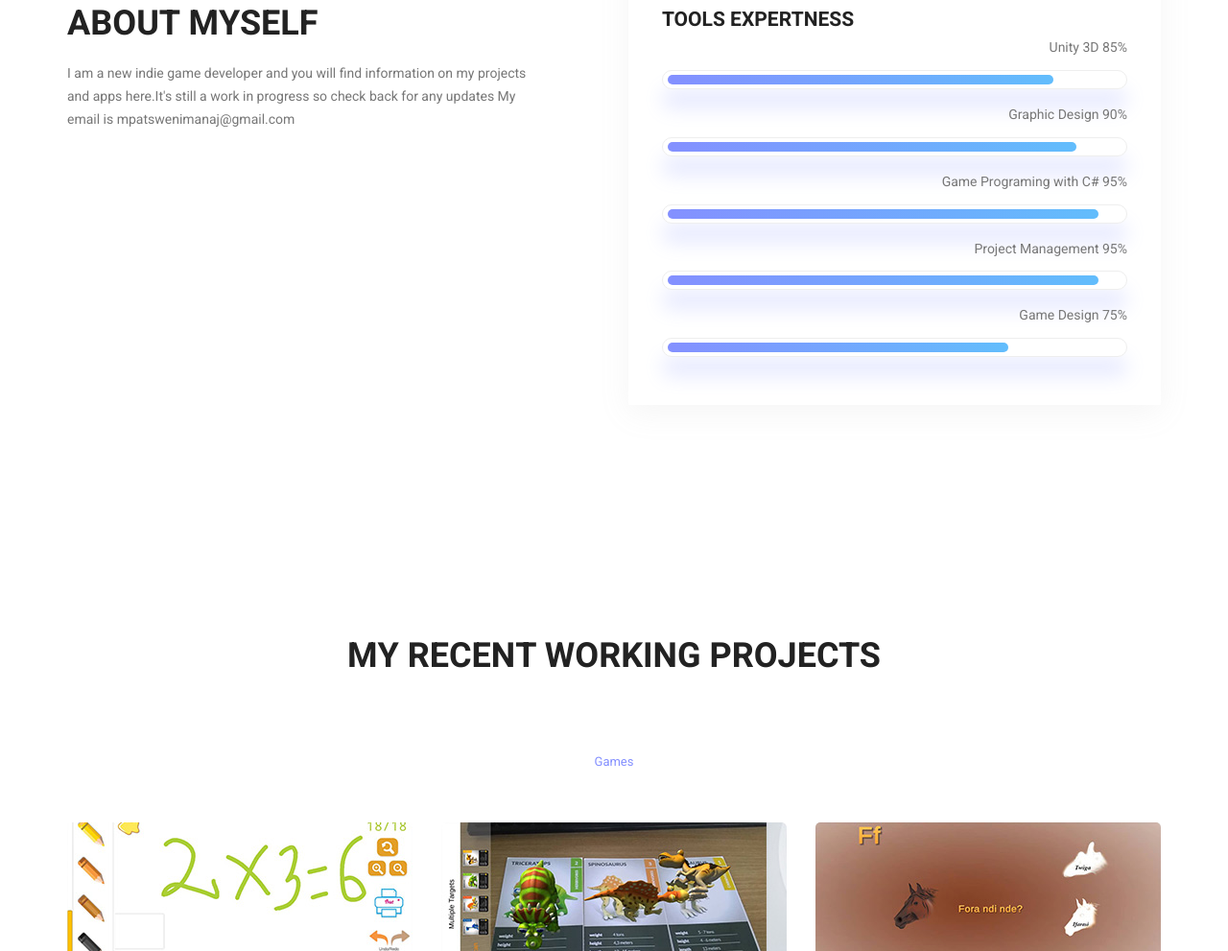
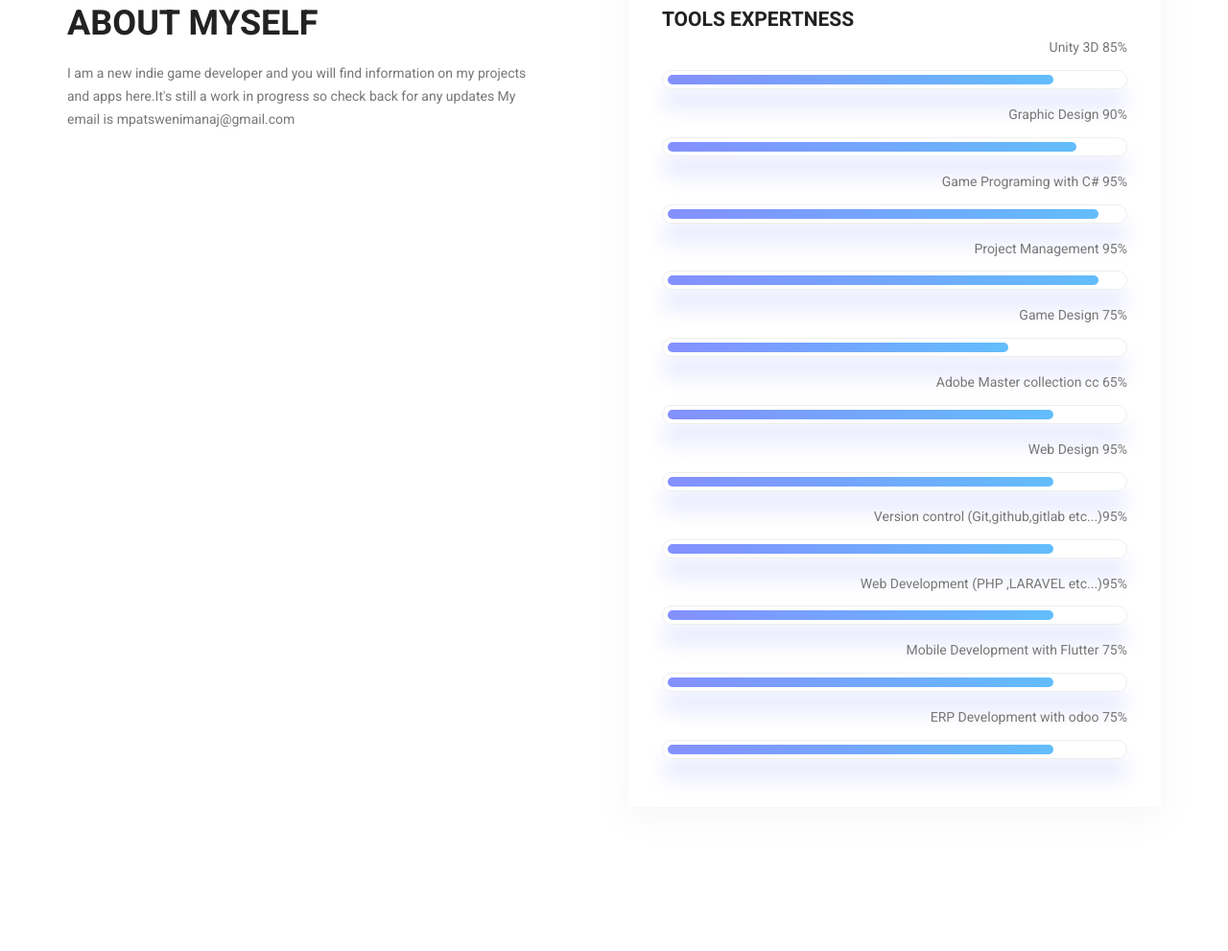
Before and after one commit to JDamour/profile, a plain HTML site: page index.html in a window 1280 px wide. Shown: the part 907-1898 px from the top of the page at 96% size. Drawn offline with Linux system fonts and the light colour scheme.

Commit message:
adding more

```diff
--- a/index.html
+++ b/index.html
@@ -63,9 +63,10 @@
 								<h5>This is me</h5>
 								<h2 style="font-size: 31px;">Jean D'amour MPATSWENIMANA</h2>
 								<p>Software Developer and Indie game developer with more than 5 year experience in software industry</p>
-								<span class="banner_btn" href="#">Indie game developer</a>
+								<a class="banner_btn" href="https://www.linkedin.com/in/jean-d-amour-mpatswenimana/" target="_blank">Look my CV on linkedin</a>
 							</div>
 						</div>
+
 					</div>
 				</div>
             </div>
@@ -116,6 +117,42 @@
 									<h4>Game Design <span class="counter">75</span>%</h4>
 									<div class="progress">
 										<div class="progress-bar" role="progressbar" aria-valuenow="75" aria-valuemin="0" aria-valuemax="100"></div>
+									</div>
+								</div>
+								<div class="skill_item">
+									<h4>Adobe Master collection cc <span class="counter">65</span>%</h4>
+									<div class="progress">
+										<div class="progress-bar" role="progressbar" aria-valuenow="85" aria-valuemin="0" aria-valuemax="100"></div>
+									</div>
+								</div>
+								<div class="skill_item">
+									<h4>Web Design <span class="counter">95</span>%</h4>
+									<div class="progress">
+										<div class="progress-bar" role="progressbar" aria-valuenow="85" aria-valuemin="0" aria-valuemax="100"></div>
+									</div>
+								</div>
+								<div class="skill_item">
+									<h4>Version control (Git,github,gitlab etc...)<span class="counter">95</span>%</h4>
+									<div class="progress">
+										<div class="progress-bar" role="progressbar" aria-valuenow="85" aria-valuemin="0" aria-valuemax="100"></div>
+									</div>
+								</div>
+								<div class="skill_item">
+									<h4>Web Development (PHP ,LARAVEL etc...)<span class="counter">95</span>%</h4>
+									<div class="progress">
+										<div class="progress-bar" role="progressbar" aria-valuenow="85" aria-valuemin="0" aria-valuemax="100"></div>
+									</div>
+								</div>
+								<div class="skill_item">
+									<h4>Mobile Development with Flutter <span class="counter">75</span>%</h4>
+									<div class="progress">
+										<div class="progress-bar" role="progressbar" aria-valuenow="85" aria-valuemin="0" aria-valuemax="100"></div>
+									</div>
+								</div>
+								<div class="skill_item">
+									<h4>ERP Development with odoo  <span class="counter">75</span>%</h4>
+									<div class="progress">
+										<div class="progress-bar" role="progressbar" aria-valuenow="85" aria-valuemin="0" aria-valuemax="100"></div>
 									</div>
 								</div>
 							</div>
```
